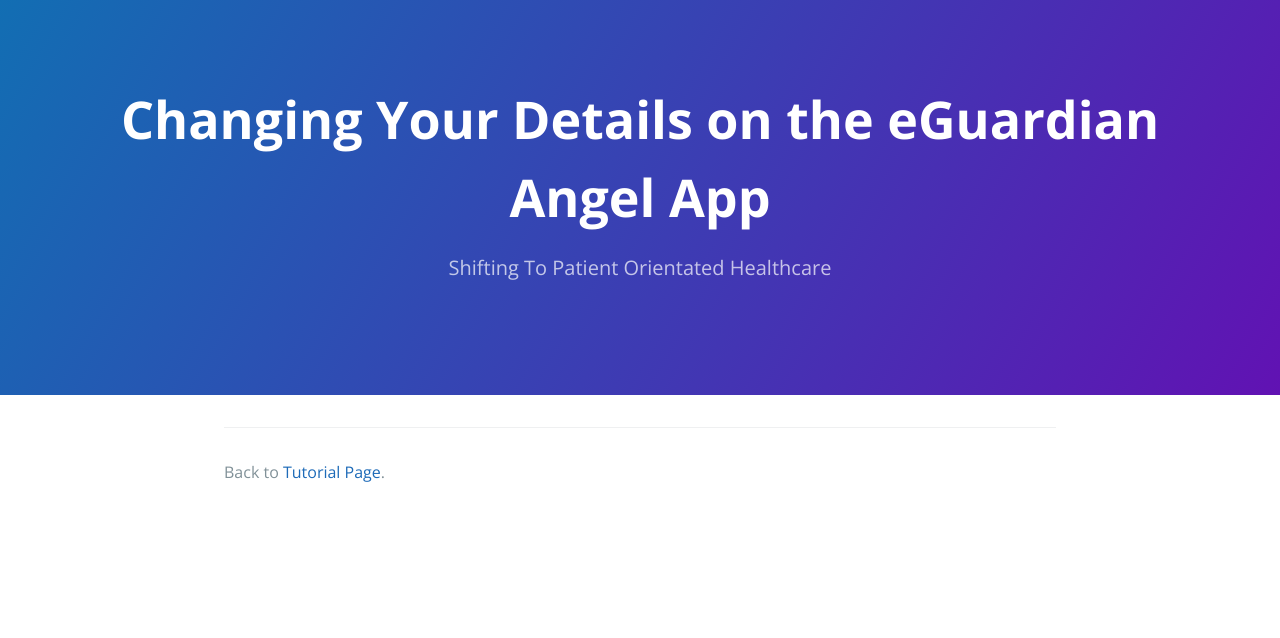
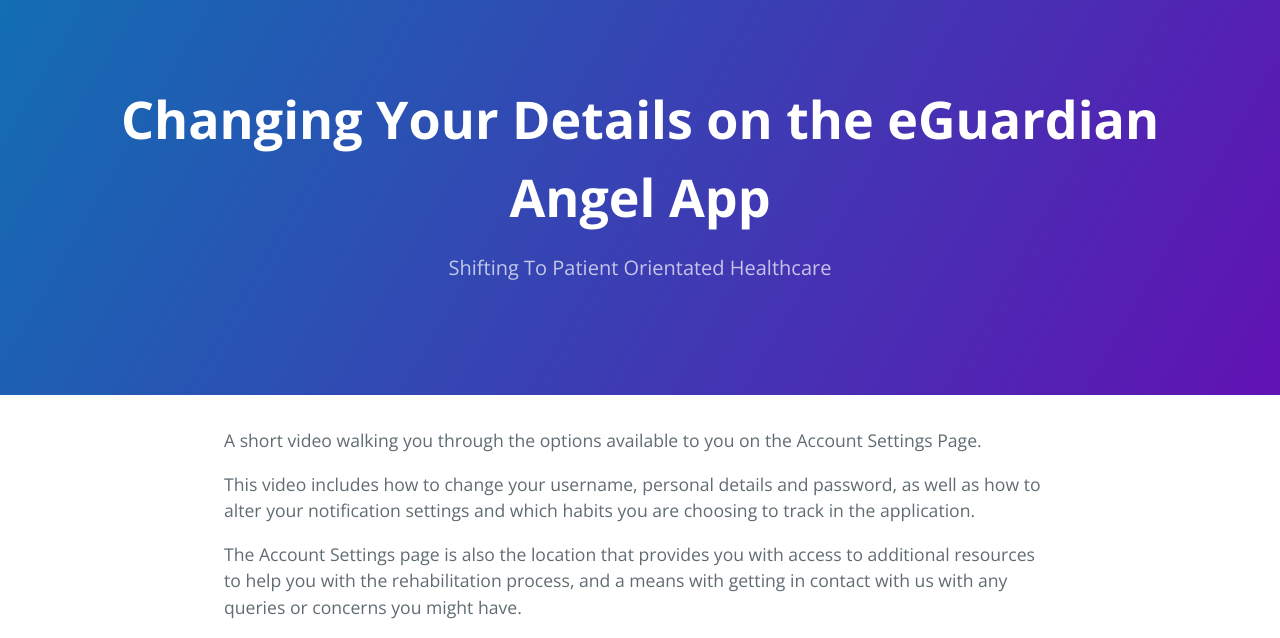
Before and after one commit to eguardianangel/eguardianangel.github.io, a Jekyll site: the page built from change_details.markdown, in a window 1280 px wide. Shown: the top 638 px of the page. Built offline with Jekyll 4.4.1, drawn with Linux system fonts in a browser that asks for light colours; grey boxes are pictures that could not be loaded.

Commit message:
Account Settings Tutorial Video added

```diff
--- a/change_details.markdown
+++ b/change_details.markdown
@@ -3,3 +3,14 @@ layout: tutorial
 title: Changing Your Details on the eGuardian Angel App
 permalink: /tutorial/change_details
 ---
+A short video walking you through the options available to you on the Account Settings Page.
+
+This video includes how to change your username, personal details and password, as well as
+how to alter your notification settings and which habits you are choosing to track in the
+application.
+
+The Account Settings page is also the location that provides you with access to additional
+resources to help you with the rehabilitation process, and a means with getting in contact with
+us with any queries or concerns you might have.
+
+<p align="center"><iframe width="560" height="315" src="https://www.youtube.com/embed/sYY_CMdPQXc" frameborder="0" allow="accelerometer; autoplay; clipboard-write; encrypted-media; gyroscope; picture-in-picture" allowfullscreen></iframe></p>
```
Also changed, not shown: tutorial.markdown (+7 -7 lines).
